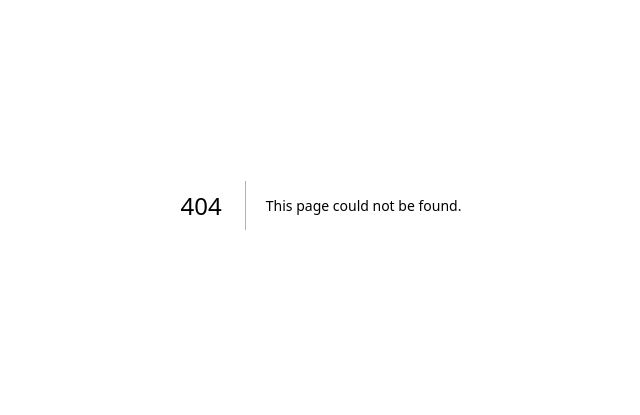
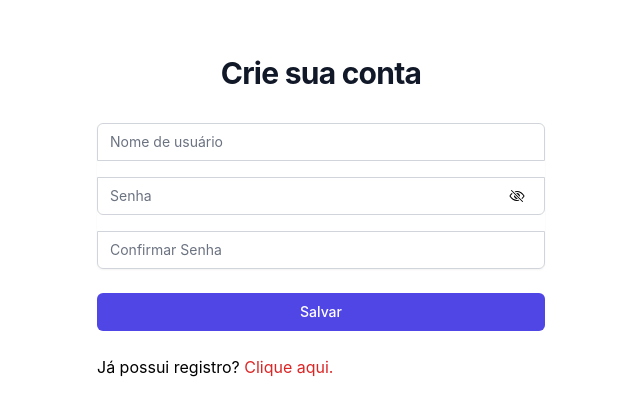
Before and after one commit to eemr3/desafio-ng-cash, a Next.js app in the folder apps/web/: page /register in a window 1280 px wide. Before the commit this address had no page. Shown: the part 195-610 px from the top of the page, without its empty margins (319-959 px from the left). Built offline with nearby package versions, Linux system fonts and the light colour scheme.

Commit message:
feat: :zap: register/index.tsx
create page register

```diff
--- /dev/null
+++ b/apps/web/src/pages/register/index.tsx
@@ -0,0 +1,114 @@
+import Link from 'next/link';
+import { useState } from 'react';
+import { IoEyeOffOutline, IoEyeOutline } from 'react-icons/io5';
+
+export default function Register() {
+  const [showPassword, setShowPassword] = useState(false);
+
+  const handleClickShowPassword = () => {
+    setShowPassword(!showPassword);
+  };
+
+  return (
+    <>
+      <div className="flex min-h-full items-center justify-center py-12 px-4 sm:px-6 lg:px-8 h-screen">
+        <div className="w-full max-w-md space-y-8 m-auto">
+          <div>
+            <h2 className="mt-6 text-center text-3xl font-bold tracking-tight text-gray-900">
+              Crie sua conta
+            </h2>
+          </div>
+          <form className="mt-8 space-y-6" action="#" method="POST">
+            <input type="hidden" name="remember" defaultValue="true" />
+            <div className="rounded-md shadow-sm">
+              <div className="mb-4">
+                <label htmlFor="email-address" className="sr-only">
+                  Nome de usuário
+                </label>
+                <input
+                  id="username"
+                  name="username"
+                  type="text"
+                  required
+                  className="relative block w-full appearance-none rounded-none
+                      rounded-t-md border border-gray-300 px-3 py-2 text-gray-900
+                       placeholder-gray-500 focus:z-10 focus:border-indigo-500
+                       focus:outline-none focus:ring-indigo-500 sm:text-sm"
+                  placeholder="Nome de usuário"
+                />
+              </div>
+              <div className="mb-4">
+                <label htmlFor="password" className="sr-only">
+                  Senha
+                </label>
+                <div className="w-full flex justify-end items-center relative">
+                  <input
+                    id="password"
+                    name="password"
+                    type={showPassword ? 'text' : 'password'}
+                    autoComplete="current-password"
+                    required
+                    className="relative block w-full appearance-none rounded-none
+                      rounded-b-md border border-gray-300 px-3 py-2 text-gray-900
+                       placeholder-gray-500 focus:z-10 focus:border-indigo-500
+                       focus:outline-none focus:ring-indigo-500 sm:text-sm"
+                    placeholder="Senha"
+                  />
+                  {showPassword ? (
+                    <IoEyeOutline
+                      className="absolute mr-2 z-20 w-10"
+                      onClick={handleClickShowPassword}
+                      cursor="pointer"
+                    />
+                  ) : (
+                    <IoEyeOffOutline
+                      className="absolute mr-2 z-20 w-10"
+                      onClick={handleClickShowPassword}
+                      cursor="pointer"
+                    />
+                  )}
+                </div>
+              </div>
+              <div className="mt-2">
+                <label htmlFor="password" className="sr-only">
+                  Confirmar senha
+                </label>
+                <input
+                  id="confirm-password"
+                  name="confirmPassword"
+                  type={showPassword ? 'text' : 'password'}
+                  required
+                  className="relative block w-full appearance-none rounded-none
+                      rounded-b-md border border-gray-300 px-3 py-2 text-gray-900
+                      placeholder-gray-500 focus:z-10 focus:border-indigo-500
+                      focus:outline-none focus:ring-indigo-500 sm:text-sm"
+                  placeholder="Confirmar Senha"
+                />
+              </div>
+            </div>
+            <div>
+              <button
+                type="submit"
+                className="group relative flex w-full justify-center rounded-md border
+                    border-transparent bg-indigo-600 py-2 px-4 text-sm font-medium
+                    text-white hover:bg-indigo-700 focus:outline-none focus:ring-2
+                    focus:ring-indigo-500 focus:ring-offset-2"
+              >
+                Salvar
+              </button>
+            </div>
+            <div>
+              <p>
+                Já possui registro?{' '}
+                <Link href="/login" className="text-red-600">
+                  {' '}
+                  Clique aqui.
+                </Link>
+              </p>
+            </div>
+          </form>
+        </div>
+      </div>
+    </>
+  );
+}
```
